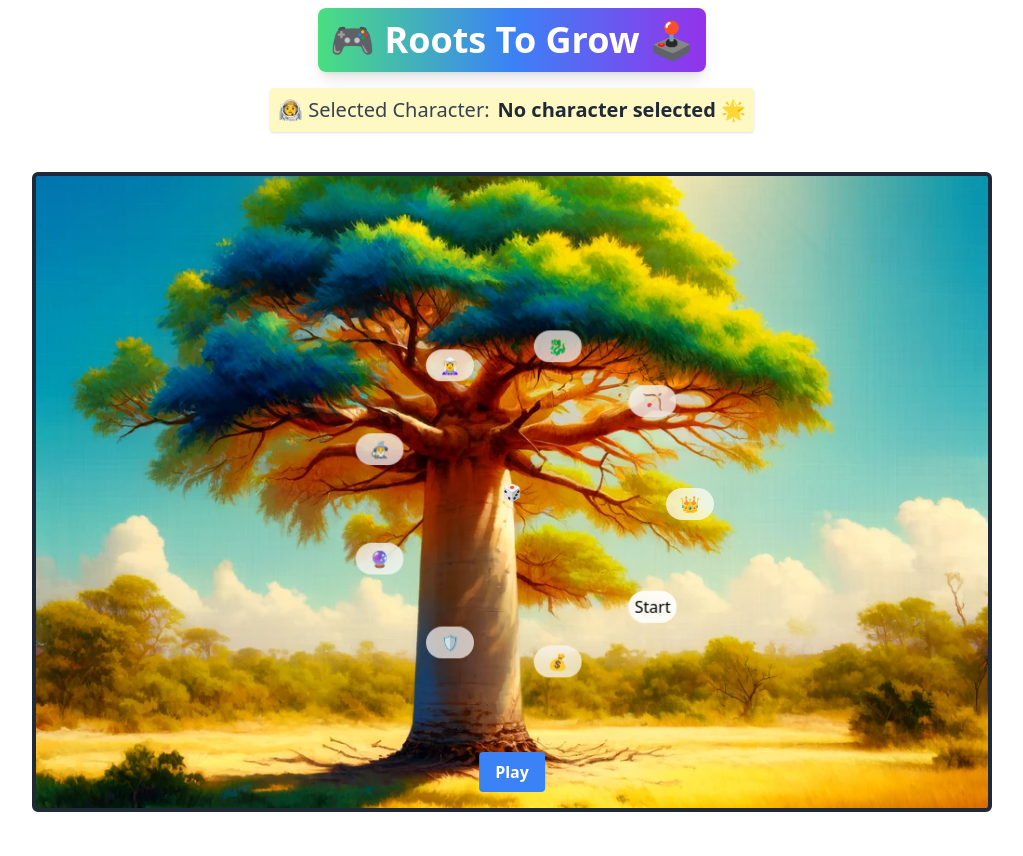
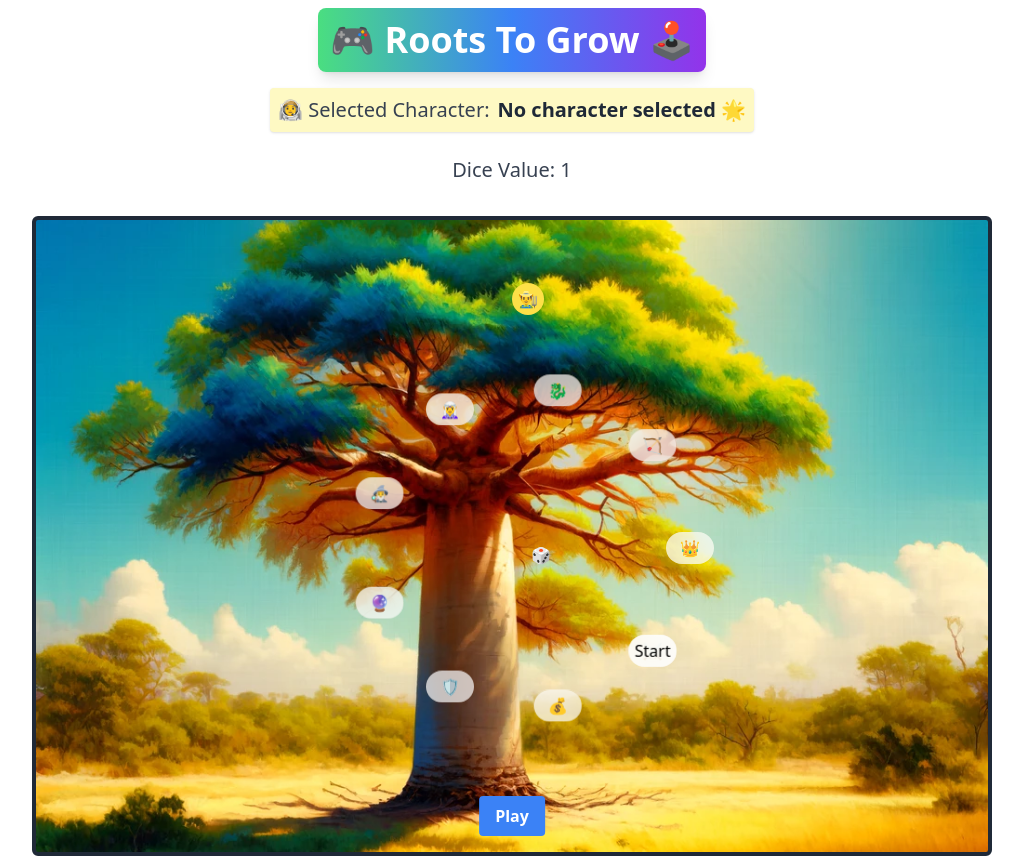
Before and after one commit to Svmueli/Roots_to_Grow, a React (Create React App) app: page /play in a window 1280 px wide. Shown: the whole page, without its empty margins (128-1151 px from the left). Before the commit the page ends 812 px from the top, so only its background shows below. Built offline with nearby package versions, Linux system fonts and the light colour scheme.

Commit message:
Refactor PlayGame component to include farmer icon and position it dynamically

```diff
--- a/src/pages/Play/index.js
+++ b/src/pages/Play/index.js
@@ -8,26 +8,40 @@ const PlayGame = () => {
     character: "No character selected",
   };
 
-  // Array of unique icons for each oval
   const icons = ["⚔️", "💰", "🛡️", "🔮", "🧙‍♂️", "🧝‍♀️", "🐉", "🏹", "👑", "🌟"];
 
-  // State to manage dice value and rolling animation
   const [diceValue, setDiceValue] = useState(1);
   const [rolling, setRolling] = useState(false);
-  const [showDiceNumber, setShowDiceNumber] = useState(false); // State to show dice number box
+  const [farmerPosition, setFarmerPosition] = useState(-1); // Initial position outside the circle
 
-  // Event handler for the "Play" button
   const handlePlay = () => {
-    // Start rolling animation
     setRolling(true);
 
-    // Simulate dice rolling
     setTimeout(() => {
-      const newValue = Math.floor(Math.random() * 6) + 1; // Random dice value between 1 and 6
+      const newValue = Math.floor(Math.random() * 6) + 1;
       setDiceValue(newValue);
-      setShowDiceNumber(true); // Show dice number box
-      setRolling(false); // Stop rolling animation
-    }, 1000); // Simulate rolling for 1 second
+      setRolling(false);
+
+      const newPosition = (farmerPosition + newValue) % 9;
+      setFarmerPosition(newPosition);
+    }, 1000);
+  };
+
+  // Calculate CSS styles for the farmer icon based on its position
+  const getFarmerStyles = () => {
+    if (farmerPosition === -1) {
+      // Position the farmer outside the circle initially
+      return { left: "50%", top: "10%" };
+    } else {
+      const degrees = (360 / 9) * farmerPosition;
+      const radians = (degrees * Math.PI) / 180;
+      const radius = 10; // Adjust the radius as needed
+      const centerX = 50; // Adjust the center X coordinate as needed
+      const centerY = 50; // Adjust the center Y coordinate as needed
+      const left = centerX + radius * Math.cos(radians) + "%";
+      const top = centerY + radius * Math.sin(radians) + "%";
+      return { left, top };
+    }
   };
 
   return (
@@ -40,6 +54,13 @@ const PlayGame = () => {
         <span className="font-bold text-gray-800 ml-2">{character} 🌟</span>
       </p>
 
+      {/* Box to display the dice value */}
+      <div className="mt-4">
+        <p className="text-xl font-medium text-gray-700">
+          Dice Value: {diceValue}
+        </p>
+      </div>
+
       <div className="mt-8 relative">
         <div
           style={{
@@ -49,7 +70,6 @@ const PlayGame = () => {
           }}
           className="border-4 border-gray-800 p-20 rounded-md bg-cover bg-center cursor-pointer relative overflow-hidden flex items-center justify-center"
         >
-          {/* Ovals positioned to form a circular shape */}
           <div className="absolute">
             {Array.from({ length: 9 }).map((_, index) => (
               <div
@@ -63,7 +83,7 @@ const PlayGame = () => {
                   marginTop: "-4px",
                 }}
               >
-                {icons[index % icons.length]} {/* Use index to select icon from array */}
+                {icons[index % icons.length]}
               </div>
             ))}
             <div
@@ -79,31 +99,33 @@ const PlayGame = () => {
               Start
             </div>
           </div>
-          {/* Dice at the center of the circle shape with rolling animation */}
+          {/* Farmer icon */}
           <div
-            className={`bg-white/70 flex justify-center items-center w-24 h-24 absolute transition-transform ${
+            className="bg-yellow-300 rounded-full flex justify-center items-center w-8 h-8 absolute"
+            style={{
+              ...getFarmerStyles(),
+              transition: "left 1s, top 1s",
+            }}
+          >
+            👨‍🌾
+          </div>
+          <div
+            className={`bg-white/70 flex justify-center items-center w-16 h-16 absolute transition-transform ${
               rolling ? "animate-spin" : ""
             }`}
             style={{
-              top: "50%",
-              left: "50%",
+              top: "53%",
+              left: "53%",
               transform: `translate(-50%, -50%) rotate(${(diceValue - 1) * 45}deg)`,
-              background: "transparent", // Set background to transparent
+              background: "transparent",
             }}
           >
             🎲
           </div>
-          {/* Box to display rolled dice number */}
-          {showDiceNumber && (
-            <div className="bg-white p-2 rounded-lg absolute top-0 left-1/2 transform -translate-x-1/2 mt-10">
-              <span className="text-xl">{diceValue}</span>
-            </div>
-          )}
-          {/* Button inside the box, below the dice */}
           <button
             className="mt-4 bg-blue-500 hover:bg-blue-700 text-white font-bold py-2 px-4 rounded absolute bottom-4 left-1/2 transform -translate-x-1/2"
             onClick={handlePlay}
-            disabled={rolling} // Disable button during animation
+            disabled={rolling}
           >
             Play
           </button>
```
